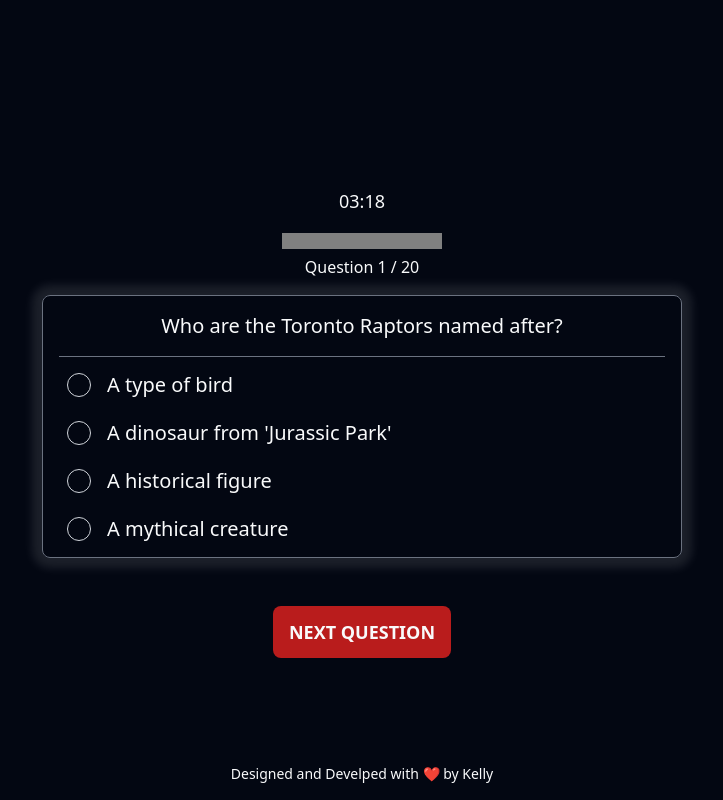
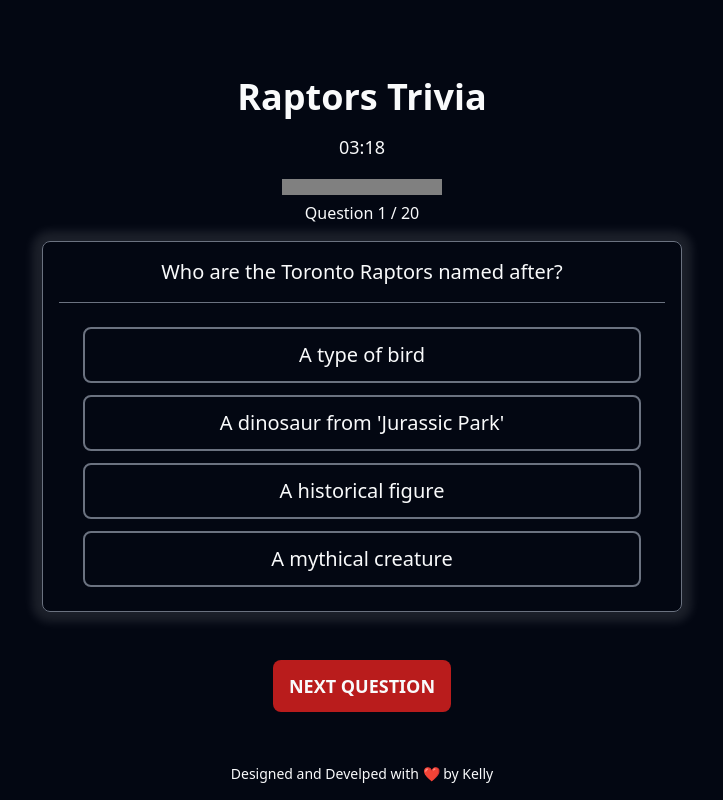
Before and after one commit to kellywslee/raptors-trivia, a React (Vite) app: page / in a window 1280 px wide. Both pictures are taken after a click on the button "START". Shown: the whole page, without its empty margins (278-1001 px from the left). Built offline with nearby package versions, Linux system fonts and the light colour scheme.

Commit message:
Add Options component

```diff
--- a/src/components/Button.jsx
+++ b/src/components/Button.jsx
@@ -1,13 +1,13 @@
 /* eslint-disable react/prop-types */
-export default function Button({ text, onClick, label }) {
+export default function Button({ text, onClick, label, disabled }) {
   const base =
-    "rounded-lg bg-red-700 px-4 py-3 font-bold text-gray-50 transition-all hover:bg-red-800 text-base md:text-2xl";
+    "rounded-lg text-gray-50 transition-all text-base md:text-2xl font-bold bg-red-700 px-4 py-3 hover:bg-red-800";
   const styles = {
-    start: base,
-    next: `${base} py-2 mt-6 md:text-lg`,
+    start: `${base}`,
+    next: `${base} mt-6 md:text-lg`,
   };
   return (
-    <button onClick={onClick} className={styles[label]}>
+    <button onClick={onClick} className={styles[label]} disabled={disabled}>
       {text}
     </button>
   );
--- /dev/null
+++ b/src/components/Options.jsx
@@ -0,0 +1,32 @@
+/* eslint-disable react/prop-types */
+import { useTrivia } from "../hooks/useTrivia";
+
+export default function Options({ currentQuestion }) {
+  const { dispatch, answer } = useTrivia();
+
+  const hasAnswered = answer !== null;
+  console.log(answer, hasAnswered, currentQuestion.correctAnswer);
+
+  return (
+    <div className="flex flex-col gap-3 p-6">
+      {currentQuestion.options.map((option, index) => (
+        <button
+          key={index}
+          disabled={hasAnswered}
+          onClick={() => dispatch({ type: "submitAnswer", payload: index })}
+          className={`hover:shadow-special rounded-lg border-2 border-gray-500 p-3 text-base transition-all md:text-xl ${
+            hasAnswered
+              ? index === currentQuestion.correctAnswer
+                ? "border-green-500"
+                : index === answer
+                  ? "border-red-500"
+                  : "border-gray-500"
+              : "hover:border-gray-500"
+          }`}
+        >
+          {option}
+        </button>
+      ))}
+    </div>
+  );
+}
--- a/src/components/Question.jsx
+++ b/src/components/Question.jsx
@@ -1,49 +1,20 @@
-import { useState } from "react";
 import { useTrivia } from "../hooks/useTrivia";
+import Options from "./Options";
 import Button from "./Button";
 
 export default function Question() {
-  const { questions, index, dispatch } = useTrivia();
-  const [selectedOption, setSelectedOption] = useState("");
+  const { questions, index } = useTrivia();
   const currentQuestion = questions[index];
-
-  const handleOptionChange = (event) => {
-    setSelectedOption(event.target.value);
-  };
-
-  const handleSubmit = (event) => {
-    event.preventDefault();
-    dispatch({ type: "submitAnswer", payload: selectedOption });
-    setSelectedOption("");
-  };
 
   return (
     <section className="text-base md:text-xl">
-      <form>
-        <div className="border-1 shadow-special mb-6 rounded-lg border-gray-500 px-4 pt-4">
-          <h3 className="border-b-1 border-gray-500 pb-4 ">
-            {currentQuestion.question}
-          </h3>
-          {currentQuestion.options.map((option, index) => (
-            <div
-              key={index}
-              className="my-2 flex items-center justify-start gap-2"
-            >
-              <input
-                type="radio"
-                id={`option-${index}`}
-                name={`currentQuestion-${currentQuestion.id}-option`}
-                value={option}
-                checked={selectedOption === option}
-                onChange={handleOptionChange}
-                className="border-1 m-2 h-6 w-6 appearance-none rounded-full border-gray-300 transition-all checked:border-2  checked:bg-red-700 focus:outline-none focus:ring-gray-50/50"
-              />
-              <label htmlFor={`option-${index}`}>{option}</label>
-            </div>
-          ))}
-        </div>
-        <Button text="NEXT QUESTION" onClick={handleSubmit} label="next" />
-      </form>
+      <div className="border-1 shadow-special mb-6 rounded-lg border-gray-500 px-4 pt-4">
+        <h3 className="border-b-1 border-gray-500 pb-4 ">
+          {currentQuestion.question}
+        </h3>
+        <Options currentQuestion={currentQuestion} />
+      </div>
+      <Button text="NEXT QUESTION" label="next" />
     </section>
   );
 }
--- a/src/components/TriviaScreen.jsx
+++ b/src/components/TriviaScreen.jsx
@@ -5,6 +5,7 @@
 export default function TriviaScreen() {
   return (
     <section className="flex w-full max-w-screen-sm flex-col gap-4">
+      <h1 className="text-2xl font-bold md:text-4xl">Raptors Trivia</h1>
       <Timer />
       <ProgressBar />
       <Question />
--- a/src/context/TriviaContext.jsx
+++ b/src/context/TriviaContext.jsx
@@ -23,11 +23,10 @@
       return {
         ...state,
         status: "active",
-        // timeRemaining: 200,
       };
     case "submitAnswer":
       const currentQuestion = state.questions[state.index];
-      const isCorrect = currentQuestion.answer === action.payload;
+      const isCorrect = currentQuestion.correctAnswer === action.payload;
 
       return {
         ...state,
--- a/src/data/data.js
+++ b/src/data/data.js
@@ -8,14 +8,14 @@
       "A historical figure",
       "A mythical creature",
     ],
-    answer: "A dinosaur from 'Jurassic Park'",
+    correctAnswer: 1,
   },
   {
     id: 2,
     question:
       "In what year were the Toronto Raptors established as an NBA team?",
     options: ["1990", "1992", "1995", "1998"],
-    answer: "1995",
+    correctAnswer: 2,
   },
   {
     id: 3,
@@ -26,46 +26,46 @@
       "Damon Stoudamire",
       "Chris Bosh",
     ],
-    answer: "Damon Stoudamire",
+    correctAnswer: 2,
   },
   {
     id: 4,
     question:
       "Which Toronto Raptors player won the NBA Rookie of the Year award in the 1998-1999 season?",
     options: ["Vince Carter", "DeMar DeRozan", "Kyle Lowry", "Pascal Siakam"],
-    answer: "Vince Carter",
+    correctAnswer: 0,
   },
   {
     id: 5,
     question: "In what year did the Raptors win their first NBA Championship?",
     options: ["2016", "2017", "2018", "2019"],
-    answer: "2019",
+    correctAnswer: 3,
   },
   {
     id: 6,
     question:
       "Who was named the NBA Finals MVP when the Raptors won the championship?",
     options: ["Kyle Lowry", "Pascal Siakam", "Kawhi Leonard", "Fred VanVleet"],
-    answer: "Kawhi Leonard",
+    correctAnswer: 2,
   },
   {
     id: 7,
     question: "What is the name of the Raptors' mascot?",
     options: ["Raptor Rex", "The Raptor", "Dino", "Claw"],
-    answer: "The Raptor",
+    correctAnswer: 1,
   },
   {
     id: 8,
     question:
       "Who was the Raptors' head coach when they won the NBA Championship?",
     options: ["Dwane Casey", "Sam Mitchell", "Nick Nurse", "Jay Triano"],
-    answer: "Nick Nurse",
+    correctAnswer: 2,
   },
   {
     id: 9,
     question: "Which Raptors player has been nicknamed 'Spicy P'?",
     options: ["Pascal Siakam", "Serge Ibaka", "OG Anunoby", "Marc Gasol"],
-    answer: "Pascal Siakam",
+    correctAnswer: 0,
   },
   {
     id: 10,
@@ -76,33 +76,33 @@
       "Scotiabank Arena",
       "BMO Field",
     ],
-    answer: "Scotiabank Arena",
+    correctAnswer: 2,
   },
   {
     id: 11,
     question:
       "Who was the first Raptors player to be named NBA's Most Improved Player?",
     options: ["Pascal Siakam", "Vince Carter", "Chris Bosh", "Kyle Lowry"],
-    answer: "Pascal Siakam",
+    correctAnswer: 0,
   },
   {
     id: 12,
     question: "Which Raptors player has the nickname 'Air Canada'?",
     options: ["DeMar DeRozan", "Kyle Lowry", "Vince Carter", "Tracy McGrady"],
-    answer: "Vince Carter",
+    correctAnswer: 2,
   },
   {
     id: 13,
     question: "Who is the Raptors' all-time leading scorer?",
     options: ["Vince Carter", "Chris Bosh", "DeMar DeRozan", "Kyle Lowry"],
-    answer: "DeMar DeRozan",
+    correctAnswer: 2,
   },
   {
     id: 14,
     question:
       "In what year did the Raptors make their first NBA playoff appearance?",
     options: ["1998", "2000", "2002", "2004"],
-    answer: "2000",
+    correctAnswer: 1,
   },
   {
     id: 15,
@@ -114,21 +114,21 @@
       "Indiana Pacers",
       "Chicago Bulls",
     ],
-    answer: "New York Knicks",
+    correctAnswer: 0,
   },
   {
     id: 16,
     question:
       "Who was the Raptors' general manager when they won their NBA Championship?",
     options: ["Bryan Colangelo", "Masai Ujiri", "Rob Babcock", "Glen Grunwald"],
-    answer: "Masai Ujiri",
+    correctAnswer: 1,
   },
   {
     id: 17,
     question:
       "Which Raptors player was known for his 'Bismack Biyombo' finger wag after blocking shots?",
     options: ["Bismack Biyombo", "Serge Ibaka", "Marc Gasol", "Pascal Siakam"],
-    answer: "Bismack Biyombo",
+    correctAnswer: 0,
   },
   {
     id: 18,
@@ -140,7 +140,7 @@
       "Kyle Lowry for James Harden",
       "Serge Ibaka for Paul George",
     ],
-    answer: "DeMar DeRozan for Kawhi Leonard and Danny Green",
+    correctAnswer: 1,
   },
   {
     id: 19,
@@ -152,12 +152,12 @@
       "Vince Carter",
       "Terrence Ross",
     ],
-    answer: "Vince Carter",
+    correctAnswer: 2,
   },
   {
     id: 20,
     question: "Who was the Raptors' head coach before Nick Nurse took over?",
     options: ["Dwane Casey", "Jay Triano", "Sam Mitchell", "Lenny Wilkens"],
-    answer: "Dwane Casey",
+    correctAnswer: 0,
   },
 ];
--- a/src/index.css
+++ b/src/index.css
@@ -11,5 +11,5 @@
 }
 
 main {
-  @apply flex w-11/12 max-w-4xl grow flex-col items-center justify-center gap-4 pt-24;
+  @apply flex w-11/12 max-w-4xl grow flex-col items-center justify-center gap-4 pt-10;
 }
```
